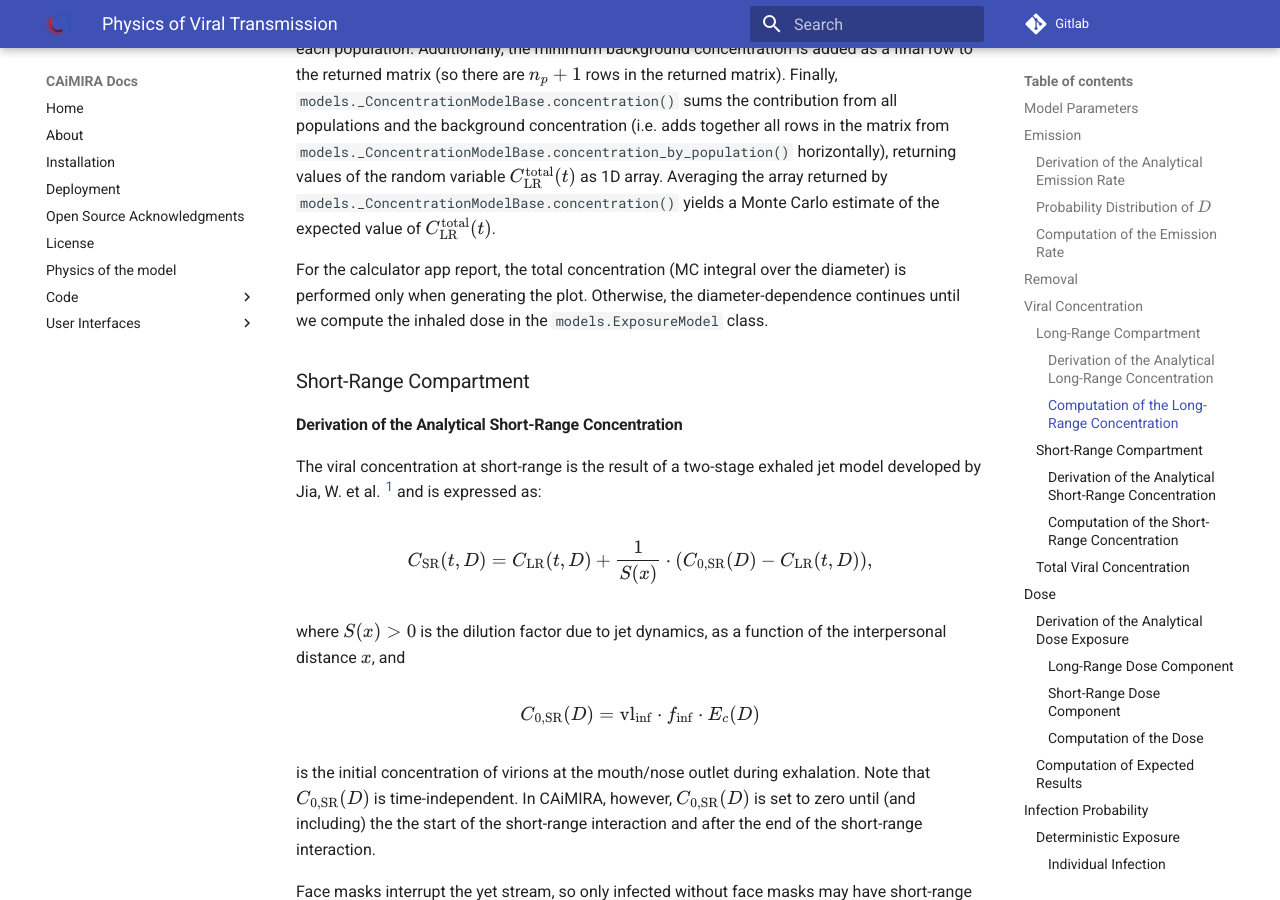
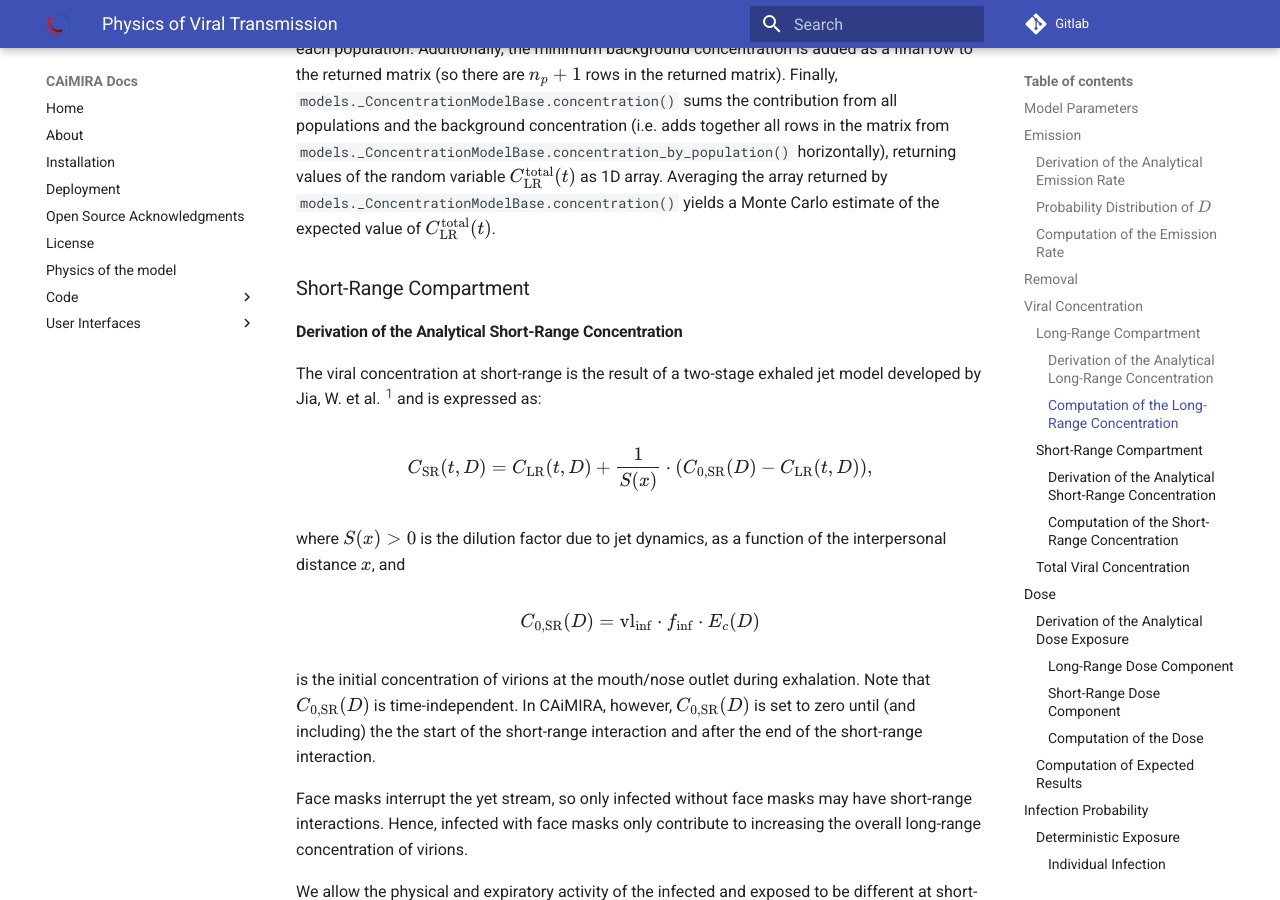
Before and after one commit to CERN/CAiMIRA, an MkDocs documentation site: the page built from caimira/docs/mkdocs/docs/code/viral_transmission.md, in a window 1280 px wide and 900 px high, scrolled down 11058 px. Built offline with MkDocs 1.6.1 and Material for MkDocs 9.7.7, drawn with Linux system fonts in a browser that asks for light colours.

Commit message:
docs: remove outdated info

```diff
--- a/caimira/docs/mkdocs/docs/code/viral_transmission.md
+++ b/caimira/docs/mkdocs/docs/code/viral_transmission.md
@@ -542,9 +542,6 @@ Hence, the output is values of the random variable $C_{\mathrm{LR},n}^{\mathrm{t
 Additionally, the minimum background concentration is added as a final row to the returned matrix (so there are $n_p+1$ rows in the returned matrix).
 Finally, `models._ConcentrationModelBase.concentration()` sums the contribution from all populations and the background concentration (i.e. adds together all rows in the matrix from `models._ConcentrationModelBase.concentration_by_population()` horizontally), returning values of the random variable $C_{\mathrm{LR}}^{\mathrm{total}}(t)$ as 1D array.
 Averaging the array returned by `models._ConcentrationModelBase.concentration()` yields a Monte Carlo estimate of the expected value of $C_{\mathrm{LR}}^{\mathrm{total}}(t)$.
-
-For the calculator app report, the total concentration (MC integral over the diameter) is performed only when generating the plot.
-Otherwise, the diameter-dependence continues until we compute the inhaled dose in the `models.ExposureModel` class.
 
 
 ### Short-Range Compartment
```
